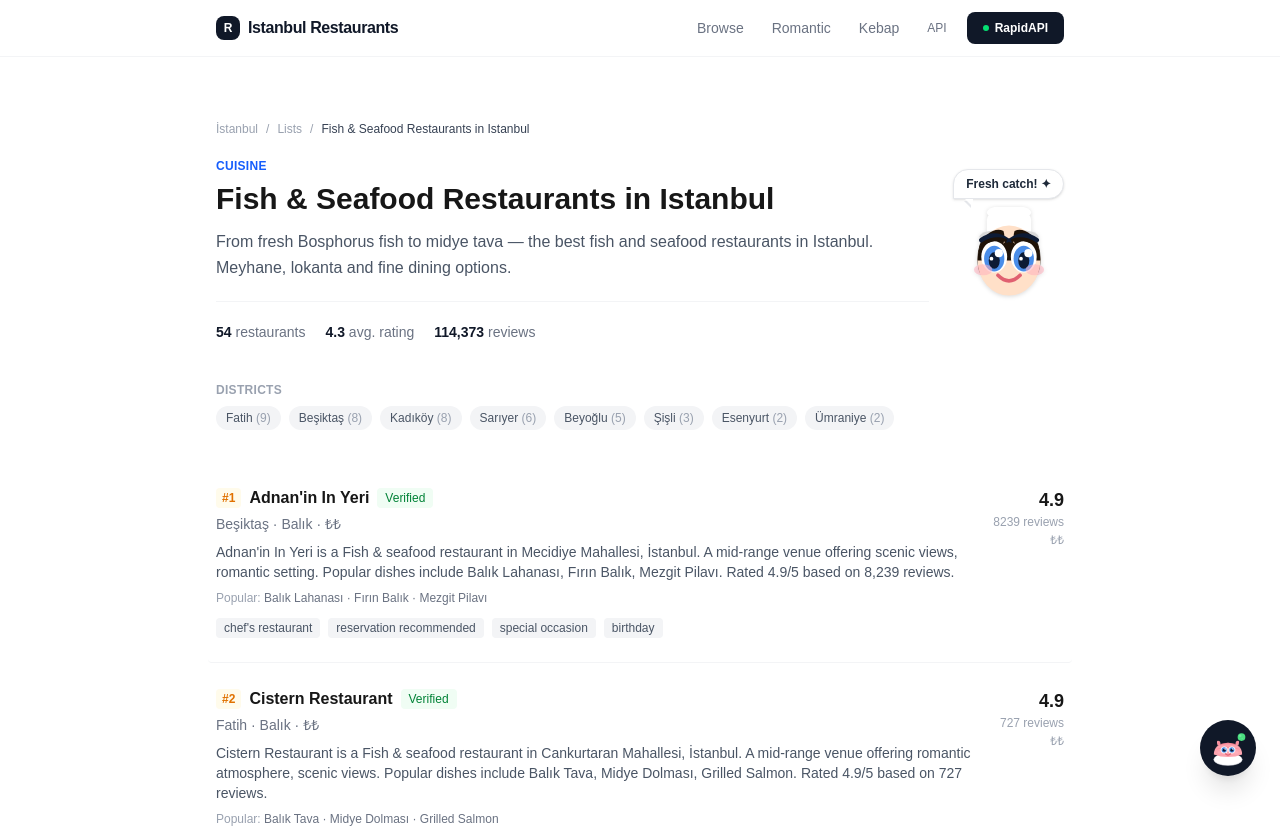
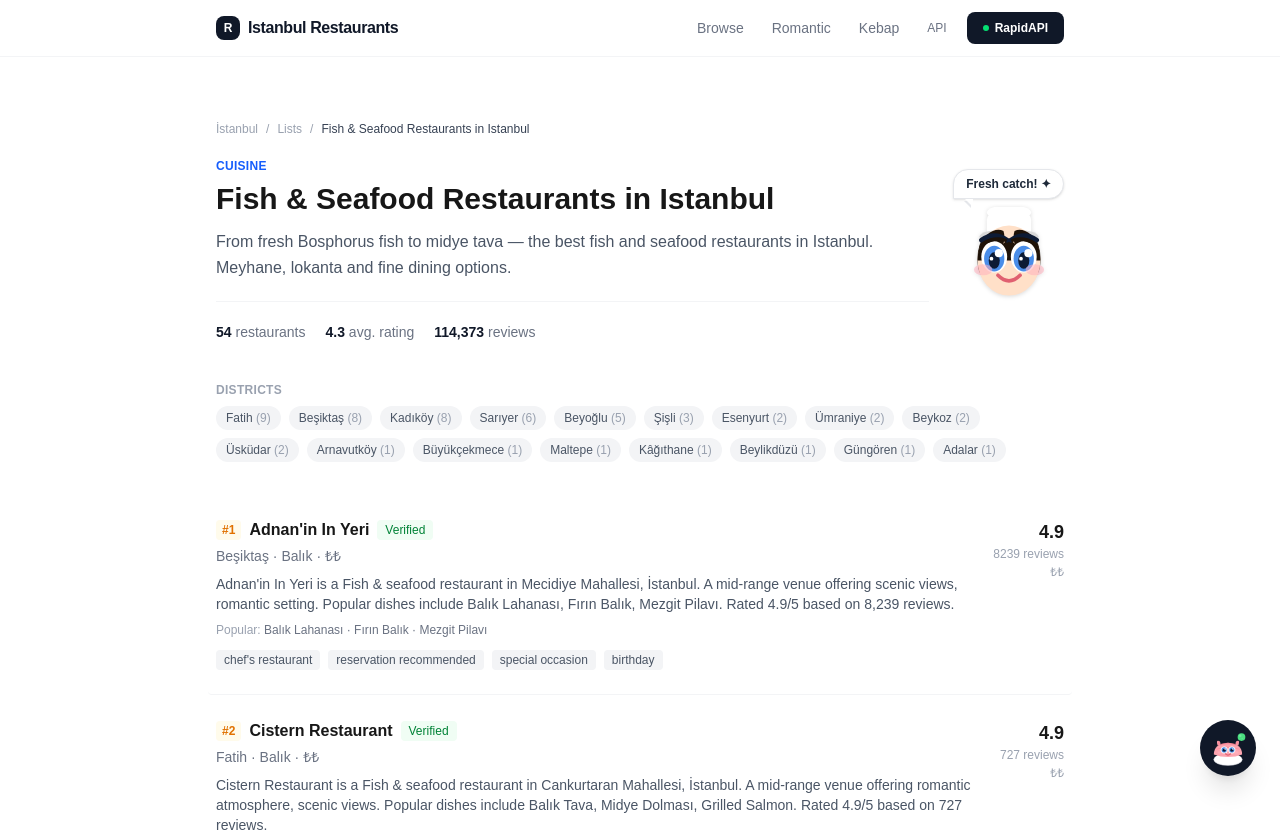
Before and after one commit to dedelus-collab/restorans, a Next.js app: page /istanbul/liste/balik-deniz-urunleri-istanbul in a window 1280 px wide. Shown: the top 832 px of the page. Built offline with nearby package versions, Linux system fonts and the light colour scheme.

Commit message:
Show all districts in collection filter, remove 8-item slice limit

```diff
--- a/app/[city]/liste/[collection]/page.tsx
+++ b/app/[city]/liste/[collection]/page.tsx
@@ -53,7 +53,7 @@ export default async function CollectionPage({ params }: Props) {
     if (!d) continue;
     districtMap.set(d, (districtMap.get(d) || 0) + 1);
   }
-  const topHoods = Array.from(districtMap.entries()).sort((a, b) => b[1] - a[1]).slice(0, 8);
+  const topHoods = Array.from(districtMap.entries()).sort((a, b) => b[1] - a[1]);
 
   // Listeye district alanı ekle (CollectionList client component için)
   const listWithDistrict = list.map(r => ({
```
